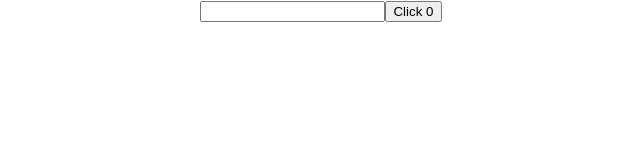
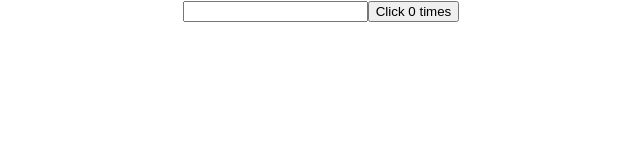
Before and after one commit to Annie-Huang/react-hooks-tutorial, a React (Create React App) app in the folder effect-hook/: page / in a window 1280 px wide. Shown: the top 160 px of the page, without its empty margins (319-959 px from the left). Built offline with nearby package versions, Linux system fonts and the light colour scheme.

Commit message:
Update similar code in HookCounterOne.js, you can still see useEffect is called when we typing in the input.

```diff
--- a/effect-hook/src/App.js
+++ b/effect-hook/src/App.js
@@ -6,8 +6,8 @@
 function App() {
   return (
     <div className="App">
-        <ClassCounterOne />
-        {/*<HookCounterOne/>*/}
+        {/*<ClassCounterOne />*/}
+        <HookCounterOne/>
     </div>
   );
 }
--- a/effect-hook/src/components/HookCounterOne.js
+++ b/effect-hook/src/components/HookCounterOne.js
@@ -2,15 +2,18 @@
 
 const HookCounterOne = () => {
     const [count, setCount]  = useState(0);
+    const [name, setName]  = useState('');
 
     // The passed in parameter is a function that is getting executed after render of every render of the component.
     // which means after the first render and after every update.
     useEffect(() => {
+        console.log('useEffect - Updating document title');
         document.title = `You clicked ${count} times`;
     });
 
     return (
         <div>
+            <input type="text" value={name} onChange={e => setName(e.target.value)}/>
             <button onClick={() => setCount(count + 1)}>Click {count} times</button>
         </div>
     );
```
